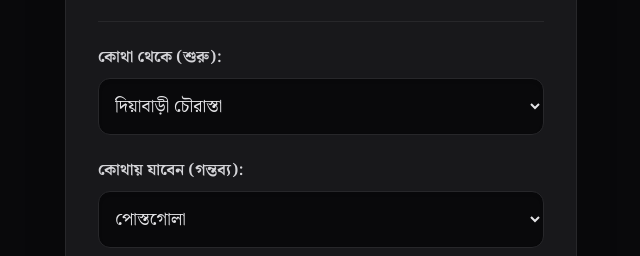
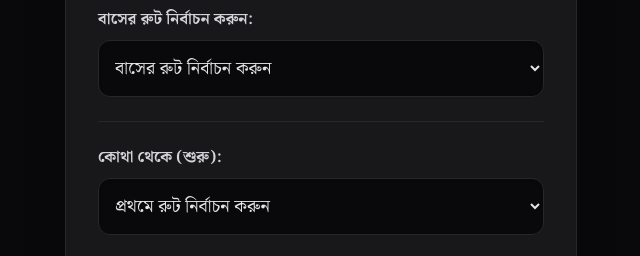
Before and after one commit to mdabeerhussain/mdabeerhussain.github.io, a plain HTML site: page BharaKoto/index.html in a window 1280 px wide. Shown: the part 241-497 px from the top of the page, without its empty margins (319-959 px from the left). Drawn offline with nearby package versions, Linux system fonts and the light colour scheme.

Commit message:
Enhance user experience with default dropdown options
Added default placeholders for route and stops selection.

```diff
--- a/BharaKoto/index.html
+++ b/BharaKoto/index.html
@@ -144,6 +144,10 @@
         if (typeof busData !== "undefined" && busData.routes) {
           routesData = busData.routes;
 
+          // Add default placeholder for the route dropdown
+          routeSelect.innerHTML =
+            '<option value="" disabled selected>বাসের রুট নির্বাচন করুন</option>';
+
           routesData.forEach((route, index) => {
             const opt = document.createElement("option");
             opt.value = index;
@@ -151,13 +155,19 @@
             routeSelect.appendChild(opt);
           });
 
-          updateStops();
+          // Add disabled placeholders for the stops before a route is picked
+          startSelect.innerHTML =
+            '<option value="" disabled selected>প্রথমে রুট নির্বাচন করুন</option>';
+          endSelect.innerHTML =
+            '<option value="" disabled selected>প্রথমে রুট নির্বাচন করুন</option>';
         } else {
           alert("ডেটা লোড করতে সমস্যা হয়েছে! data.js ফাইলটি চেক করুন।");
         }
       };
 
       function updateStops() {
+        if (routeSelect.value === "") return;
+
         const routeIndex = parseInt(routeSelect.value);
         currentRoute = routesData[routeIndex];
 
@@ -171,8 +181,11 @@
           brtaLink.style.display = "none";
         }
 
-        startSelect.innerHTML = "";
-        endSelect.innerHTML = "";
+        // Add proper placeholders for the stops now that a route is active
+        startSelect.innerHTML =
+          '<option value="" disabled selected>যাত্রা শুরুর স্থান নির্বাচন করুন</option>';
+        endSelect.innerHTML =
+          '<option value="" disabled selected>গন্তব্য নির্বাচন করুন</option>';
 
         currentRoute.stops.forEach((stop, index) => {
           const opt1 = document.createElement("option");
@@ -186,20 +199,27 @@
           endSelect.appendChild(opt2);
         });
 
-        endSelect.value = currentRoute.stops.length - 1;
-
-        calculate();
+        // Hide result box when a new route is selected until they pick new start/end points
+        resultBox.classList.add("hidden");
       }
 
       function calculate() {
+        // Ensure both start and end are actually selected (not on the placeholder)
+        if (startSelect.value === "" || endSelect.value === "") {
+          resultBox.classList.add("hidden");
+          return;
+        }
+
         const startIndex = parseInt(startSelect.value);
         const endIndex = parseInt(endSelect.value);
 
+        // Hide if they select the exact same stop
         if (startIndex === endIndex) {
           resultBox.classList.add("hidden");
           return;
         }
 
+        // Show the results box once all inputs are valid
         resultBox.classList.remove("hidden");
 
         const d1 = currentRoute.stops[startIndex].dist;
```
